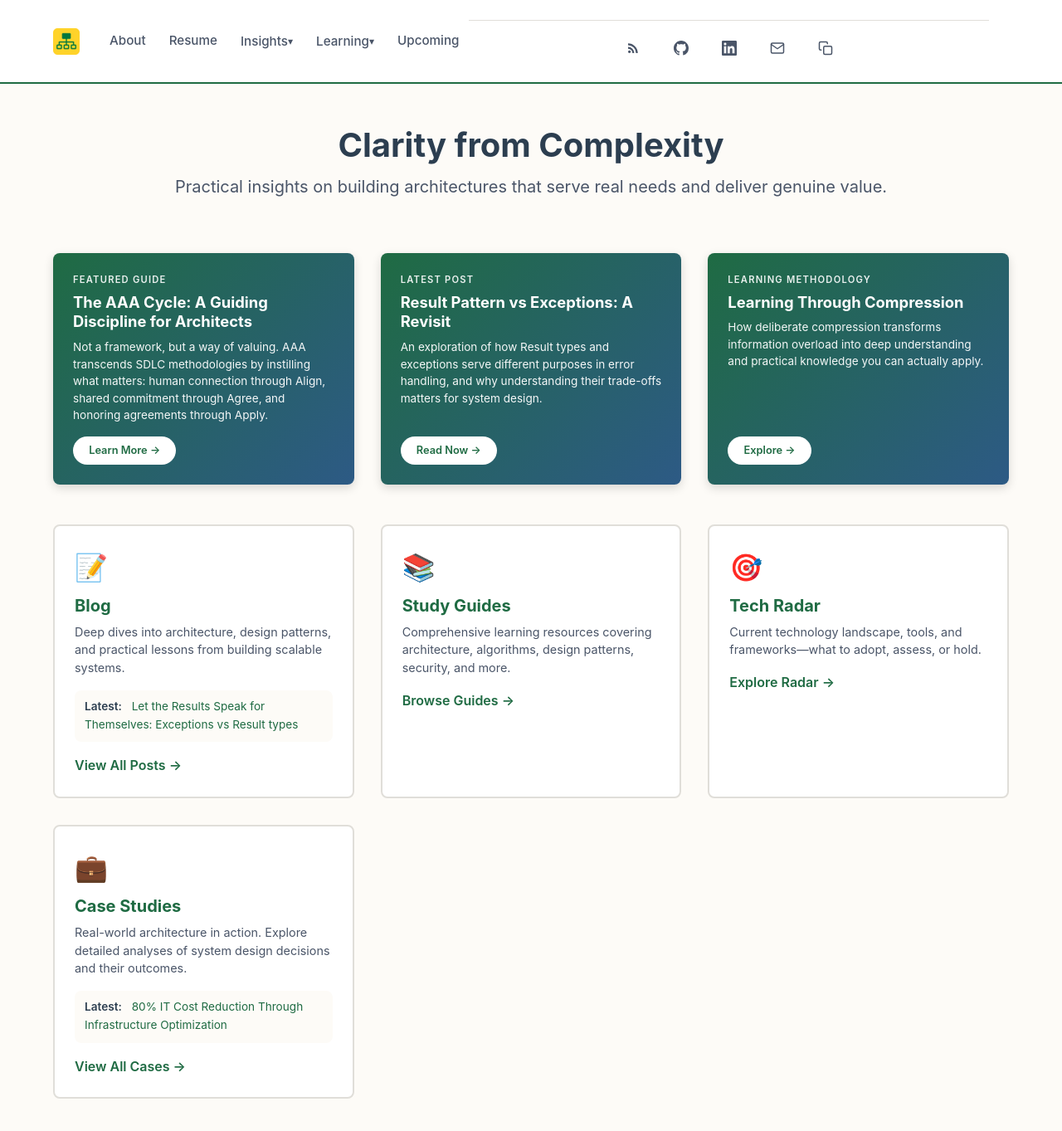
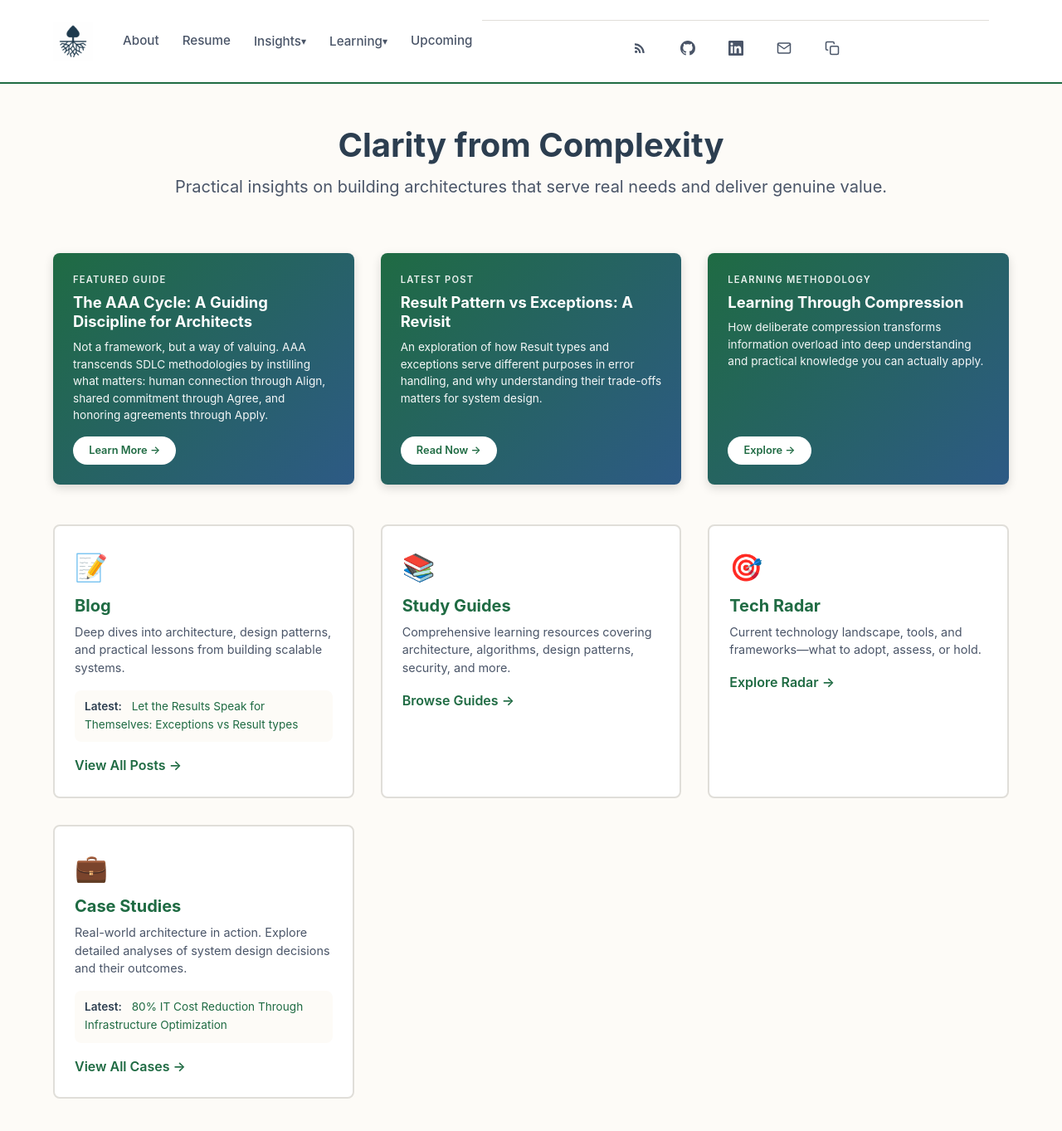
Before and after one commit to stevenstuartm/stevenstuartm.github.io, a Jekyll site: the page built from index.md, in a window 1280 px wide and 1400 px high. Shown: the top 1363 px of the window at 83% size. Built offline with Jekyll 4.4.1, drawn with Linux system fonts in a browser that asks for light colours.

Commit message:
updating the site logo

```diff
--- a/_sass/_main.scss
+++ b/_sass/_main.scss
@@ -117,8 +117,8 @@ main {
 }
 
 .site-icon {
-    width: 32px;
-    height: 32px;
+    width: 48px;
+    height: 48px;
     display: inline-block;
 }
 
```
Also changed, not shown: assets/img/favicon-32x32.png, assets/img/favicon-alt-32x32.png (added).
